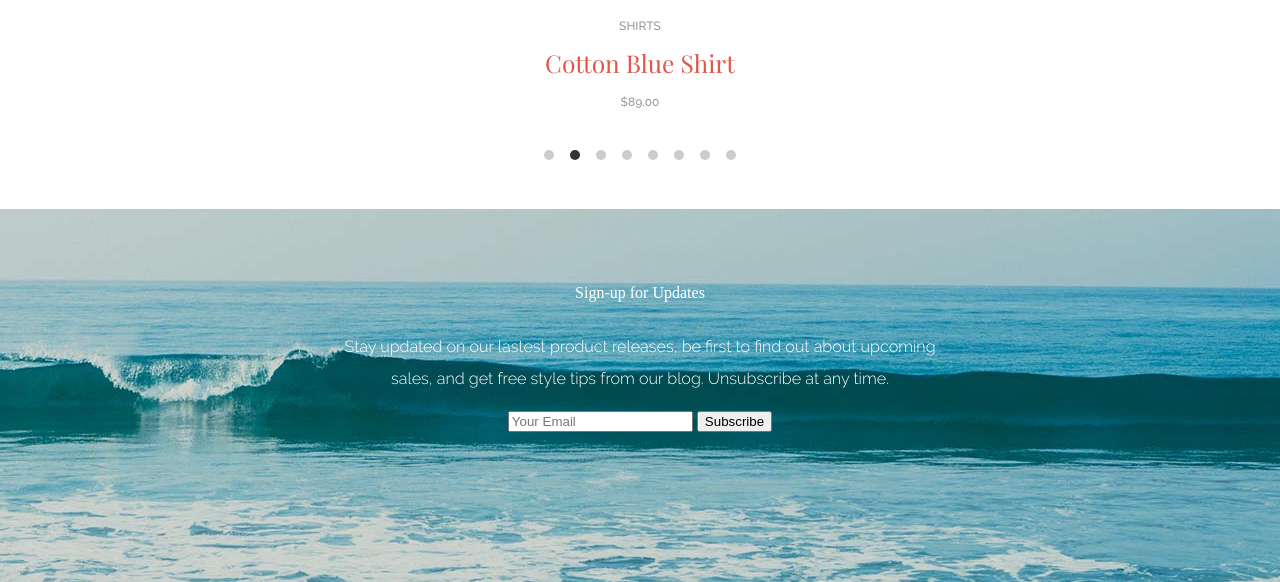
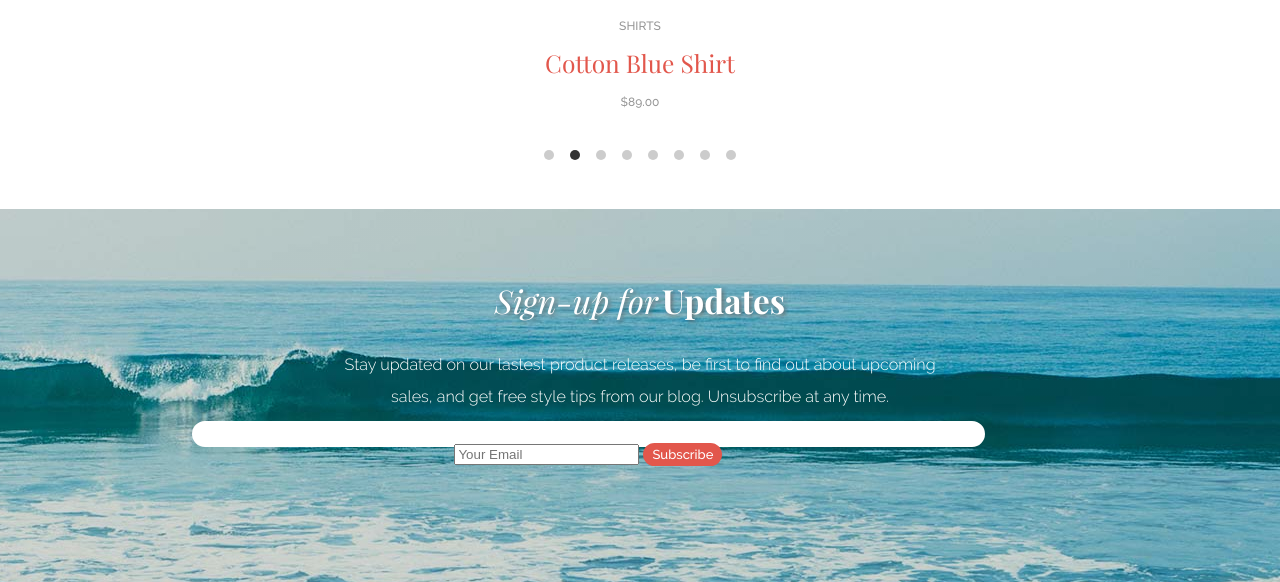
Before and after one commit to c-oh/first_project, a website: page index.html in a window 1280 px wide. Shown: the part 1662-2244 px from the top of the page. Drawn offline with Linux system fonts and the light colour scheme.

Commit message:
Styled the button and subscription area. Button still needs to be aligned with the text input area

```diff
--- a/sass/banner.scss
+++ b/sass/banner.scss
@@ -6,7 +6,7 @@
     background-size: contain, contain, cover;
     color: $white;
     text-align: center;
-    text-shadow: 2px 2px 4px rgba(100, 100, 100, 0.8);
+ text-shadow: 2px 2px 4px rgba(100, 100, 100, 0.8);
     .banner_text_container {
         padding: 65px;
     }
--- a/sass/categories.scss
+++ b/sass/categories.scss
@@ -7,7 +7,7 @@
     text-align: center;
     color: $white;
     font: 1.375rem $rm sans-serif;
-    text-shadow: 2px 2px 4px rgba(100, 100, 100, 0.8);
+ text-shadow: 2px 2px 4px rgba(100, 100, 100, 0.8);
     height: 700px;
     .men_category {
         background: linear-gradient( to bottom, rgba(0, 0, 0, 0.25) 0%, rgba(0, 0, 0, 0.25) 100%), url('../../assets/images/mens-category.jpg') no-repeat center center;
--- a/sass/subscribe.scss
+++ b/sass/subscribe.scss
@@ -7,6 +7,16 @@
     padding-top: 76px;
     .subscribe-text-container {
         font-size: 1rem;
+        .signupfor {
+            font-family: $pdi;
+            font-size: $part1_font;
+            text-shadow: 2px 2px 4px rgba(100, 100, 100, 0.8);
+        }
+        .updates {
+            font-family: $pdb;
+            font-size: $part1_font;
+            text-shadow: 2px 2px 4px rgba(100, 100, 100, 0.8);
+        }
         .subscribe_text {
             font: 1rem $rl sans-serif;
             display: block;
@@ -15,3 +25,36 @@
         }
     }
 }
+
+form {
+    width: 61%;
+    height: 14px;
+    border: 6px solid $white;
+    border-radius: 30px;
+    margin-left: 15%;
+    margin-top: 8px;
+    background: $white;
+   .text_wrapper{
+       margin-top: -21px;
+    .input[type=text] {
+        border: $white;
+        box-shadow: none;
+        font-size: 1rem;
+        font-family: $rl sans-serif;
+        height: 100%;
+        width: 60%;
+        position: relative;
+        margin-right: 30%;
+        border: none;
+    }
+}
+button {
+        top: 0;
+        background: $orange;
+        font-size: 0.813rem;
+        border-radius: 20px;
+        border: solid $orange;
+        color: white;
+        font-family: $rm sans-serif;
+}
+}
```
Also changed, not shown: build/css/style.css, build/css/style.min.css, sass/variable.scss (line endings or trailing spaces).
